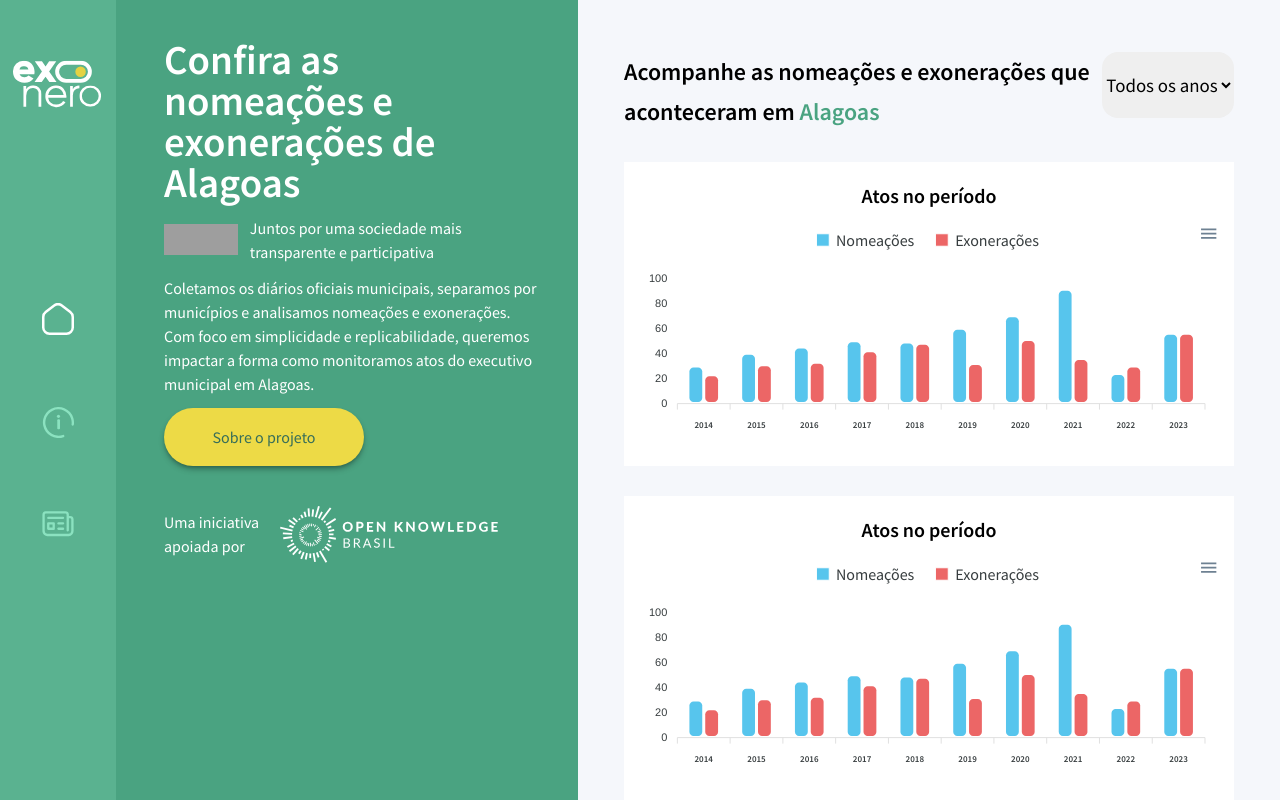
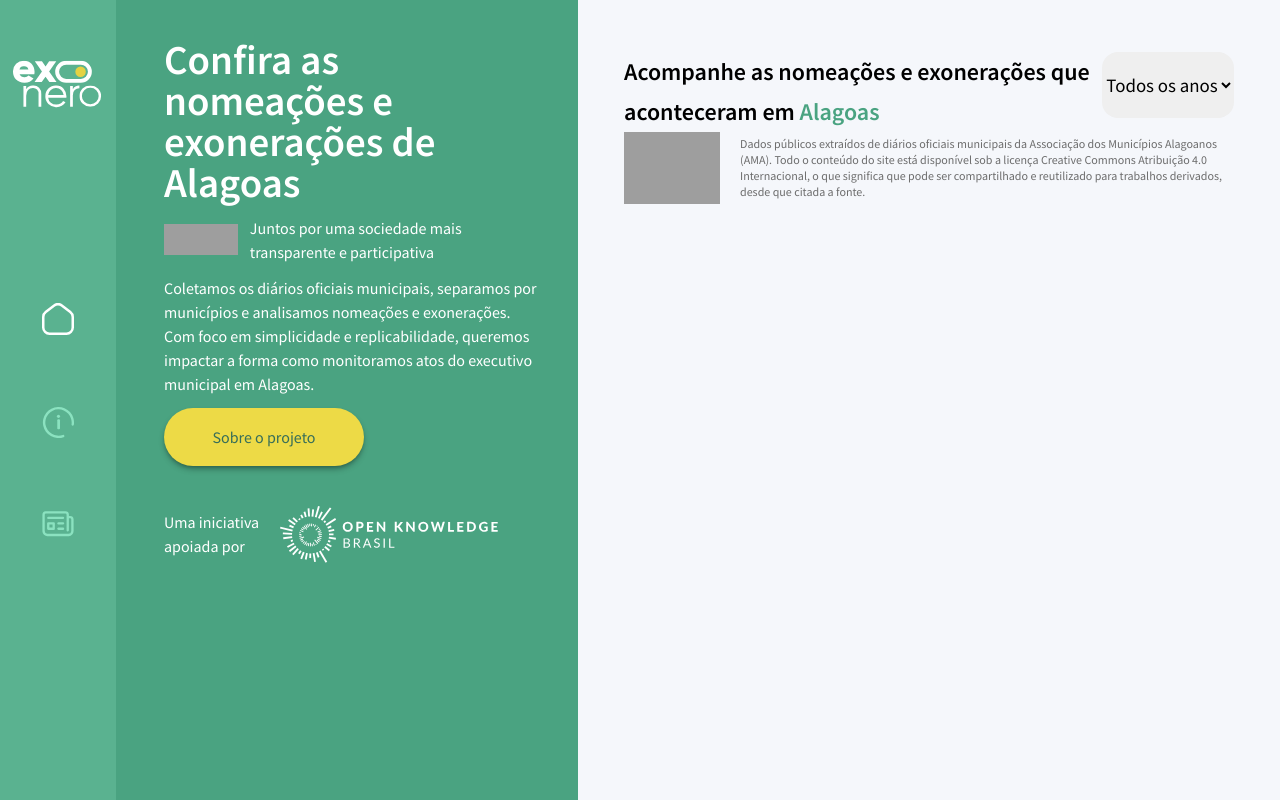
Before and after one commit to exoonero/exoonero.github.io, a Next.js app: page /exonera/ in a window 1280 px wide. Built offline with nearby package versions, Linux system fonts and the light colour scheme; grey boxes are pictures that could not be loaded.

Commit message:
voltando 1  ommit

```diff
--- a/src/app/page.tsx
+++ b/src/app/page.tsx
@@ -20,13 +20,6 @@ export default function Home() {
             }
             </select>
         </header>
-        <main>
-            <div className="flex flex-wrap lg:gap-x-20 2xl:gap-x-[3%] justify-center">
-              <TotalAtos/>
-              <TotalAtos/>
-              <TotalAtos/>
-            </div>
-        </main>
         <Footer/>
       </MainLayout>
     </main>
--- a/src/components/charts/ChartBox.tsx
+++ /dev/null
@@ -1,12 +0,0 @@
-interface ChartBoxProps {
-    children: React.ReactNode;
-  }
-
-export function ChartBox({children}: ChartBoxProps) {
-    return (
-        <section className="bg-white w-[100%] min-[1920px]:w-[31%]  h-[19rem] min-[1920px]:h-[22.68rem] mt-[1.875rem] min-[1920px]:mt-[2.31rem] px-2">
-            {children}
-        </section>
-    );
-}
-export default ChartBox;
--- a/src/components/charts/TotalAtos.tsx
+++ /dev/null
@@ -1,92 +0,0 @@
-"use client";
-import React, { useState } from 'react';
-import Chart from 'react-apexcharts';
-import { ChartBox } from './ChartBox';
-
-const TotalAtos = () => {
-  const [chartData, setChartData] = useState({
-    options: {
-        series:[
-          {
-            name: "Nomeações",
-            data: [30, 40, 45, 50, 49, 60, 70, 91, 24, 56]
-          },
-          {
-            name: "Exonerações",
-            data: [23, 31, 33, 42, 48, 32, 51, 36, 30, 56]
-          }
-        ],
-        chart: {
-          type: 'bar',
-        },
-        legend: {
-          position: 'top',
-          horizontalAlign: 'center',
-          markers: {
-            width: 8,
-            height: 8,
-            padding: 8,
-            radius: 12,
-            offsetX: -4,
-          },
-          itemMargin: {
-            horizontal: 12
-          },
-          fontSize: 16,
-          fontFamily: "Source Sans Pro, sans-serif"
-        },
-        plotOptions: {
-          bar: {
-            horizontal: false,
-            borderRadius: 4,
-            columnWidth: '60%',
-            endingShape: 'rounded'
-          }
-        },
-        dataLabels: {
-          enabled: false
-        },
-        stroke: {
-          show: true,
-          width: 3,
-          colors:   ['transparent']
-        },
-        xaxis: {
-          categories: ['2014', '2015', '2016', '2017', '2018', '2019', '2020', '2021', '2022', '2023'],
-          labels: {
-            style: {
-                fontFamily: 'Source Sans Pro, sans-serif',
-                fontSize: 9,
-                fontWeight: 800,
-            }},
-
-
-        },
-        grid: {
-          show: false
-        },
-        fill: {
-          opacity: 1
-        },
-        tooltip: {
-          y: {
-            formatter: function (val: string) {
-              return val + " pessoas"
-            }
-          }
-        },
-        colors: ['#57C5ED', '#EC6666']
-      }})
-    return (
-      <>
-        <ChartBox>
-            <h1 className="mb-3 font-bold text-xl text-center pt-5">Atos no período</h1>
-            <Chart options={chartData.options} series={chartData.options.series} type='bar' width="100%" height="70%"/>
-        </ChartBox>
-
-      </>
-    );
-};
-
-
-export default TotalAtos;
```
